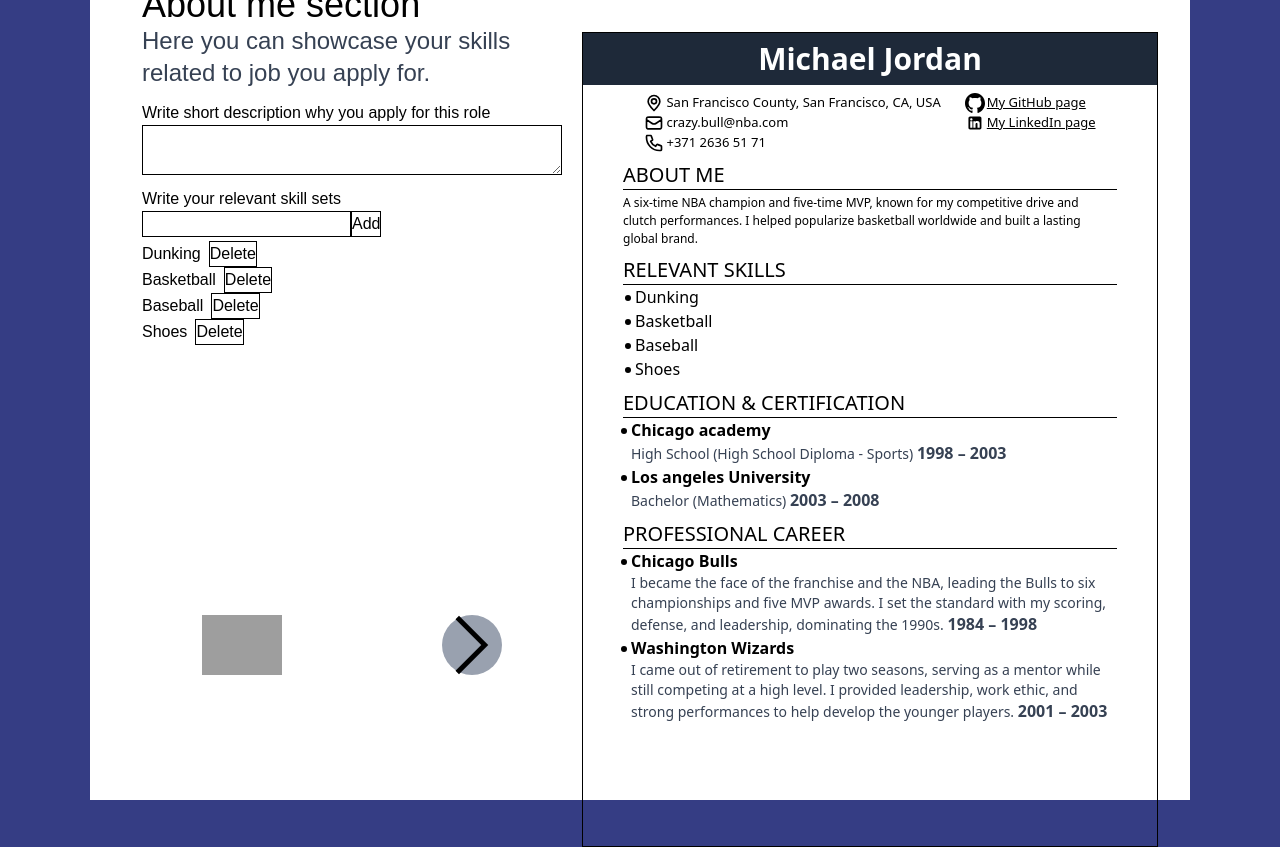
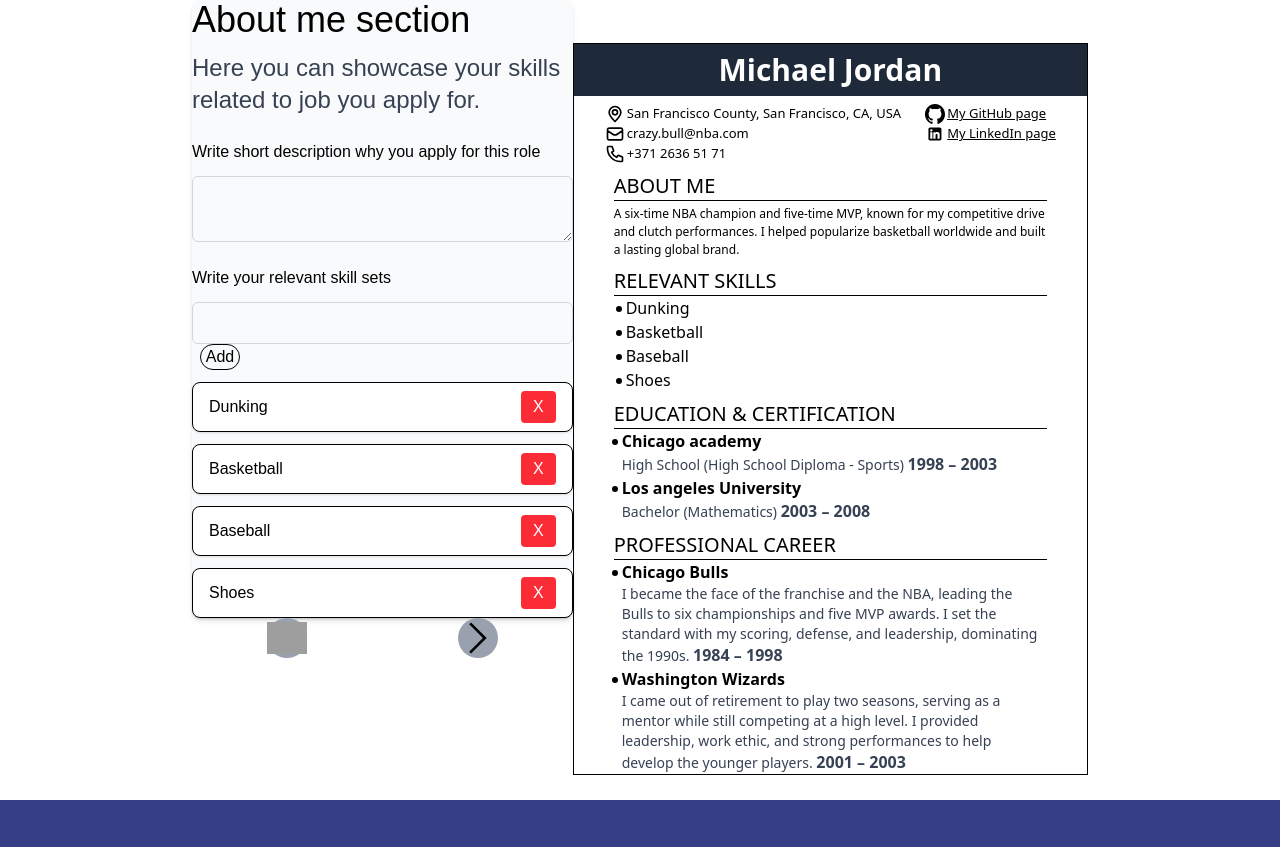
Before and after one commit to thedenisovan/react-cv-project, a React (Vite) app: page / in a window 1280 px wide. Both pictures are taken after a click on the button 472 px from the left and 645 px from the top of the page. After the commit the page ends 818 px from the top, so only its background shows below. Built offline with nearby package versions, Linux system fonts and the light colour scheme; grey boxes are pictures that could not be loaded.

Commit message:
Finish: Will no continiue to work on this project, total mess first react tailwind experiment gone wrong

```diff
--- a/package.json
+++ b/package.json
@@ -10,6 +10,7 @@
     "preview": "vite preview"
   },
   "dependencies": {
+    "@heroicons/react": "^2.2.0",
     "@tailwindcss/vite": "^4.1.13",
     "html2canvas": "^1.4.1",
     "html2pdf.js": "^0.12.0",
--- a/src/components/App.jsx
+++ b/src/components/App.jsx
@@ -223,7 +223,7 @@
 
   return (
     <div
-      className={`h-full bg-white max-w-[1100px] flex justify-center p-[2rem] ${
+      className={`m-auto md:w-[70vw] lg:max-w-[1100px] flex justify-center ${
         index > 2 ? 'flex-col' : 'flex-row'
       }`}
     >
@@ -274,13 +274,17 @@
     >
       <button
         disabled={index < 1}
-        className='bg-gray-400 rounded-[50px]'
+        className='bg-gray-400 rounded-[50px] w-10 h-10 hover:bg-gray-500 hover:cursor-pointer disabled:cursor-not-allowed disabled:hover:bg-gray-400'
         onClick={previousPage}
       >
-        <img className='h-15' src={prevSvg} />
+        <img className='h-8 m-auto' src={prevSvg} />
       </button>
-      <button className='bg-gray-400 rounded-[50px]' onClick={nextPage}>
-        <img className='h-15' src={nextSvg} />
+      <button
+        disabled={index > 2}
+        className='bg-gray-400 rounded-[50px] w-10 h-10 hover:bg-gray-500 hover:cursor-pointer disabled:cursor-not-allowed disabled:hover:bg-gray-400'
+        onClick={nextPage}
+      >
+        <img className='h-8 m-auto' src={nextSvg} />
       </button>
     </div>
   );
--- a/src/components/sections/Career.jsx
+++ b/src/components/sections/Career.jsx
@@ -13,13 +13,6 @@
 }) {
   return (
     <Container>
-      <h1 className='text-3xl font-medium'>
-        Employee education and related experience
-      </h1>
-      <p className='text-1xl font-normal text-gray-700'>
-        Here you can provide information about your formal education, work
-        experience, and skills.
-      </p>
       <Experience
         title='Education'
         label='Academy'
@@ -31,15 +24,20 @@
         resetExperience={resetExperience}
         academy={academy}
       />
-      <ul>
+      <ul className='flex flex-col gap-3'>
         {education.map((instance) => (
-          <li key={instance.id}>
-            {instance.academy}
+          <li
+            key={instance.id}
+            className='flex items-center justify-between border rounded-lg px-4 py-2 shadow-sm bg-white'
+          >
+            <span className='font-medium text-gray-700'>
+              {instance.academy}
+            </span>
             <button
-              className='border-1'
+              className='px-3 py-1 bg-red-500 text-white text-sm font-semibold rounded hover:bg-red-600 transition'
               onClick={() => deleteEntry('education', instance.id)}
             >
-              Delete
+              ✕
             </button>
           </li>
         ))}
@@ -55,15 +53,20 @@
         isEducation={false}
         storeCareer={storeCareer}
       />
-      <ul>
+      <ul className='flex flex-col gap-3'>
         {storedCareer.map((instance) => (
-          <li key={instance.id}>
-            {instance.company}
+          <li
+            key={instance.id}
+            className='flex items-center justify-between border rounded-lg px-4 py-2 shadow-sm bg-white'
+          >
+            <span className='font-medium text-gray-700'>
+              {instance.company}
+            </span>
             <button
-              className='border-1'
+              className='px-3 py-1 bg-red-500 text-white text-sm font-semibold rounded hover:bg-red-600 transition'
               onClick={() => deleteEntry('storedCareer', instance.id)}
             >
-              Delete
+              ✕
             </button>
           </li>
         ))}
@@ -86,13 +89,13 @@
   storeCareer,
 }) {
   return (
-    <form>
+    <form className='mt-4 p-4 bg-gray-50 rounded-lg shadow-md space-y-3'>
       <h2 className='text-2xl font-medium mt-2 -mb-1'>{title}</h2>
       <label htmlFor={type}>{label}</label>
       <div>
         <input
           autoComplete='organization'
-          className='border-1'
+          className='w-full p-2 border border-gray-300 rounded-md focus:ring-2 focus:ring-emerald-500 focus:outline-none'
           id={isEducation ? 'academy' : 'company'}
           placeholder={placeholder}
           value={academy}
@@ -127,7 +130,7 @@
         }
         <button
           type='button'
-          className='w-25 border-1'
+          className='mt-2 px-4 py-2 bg-emerald-600 text-white font-semibold rounded-md hover:bg-emerald-700 transition'
           onClick={isEducation ? storeEducation : storeCareer}
         >
           Add
@@ -152,7 +155,7 @@
 
   return (
     <select
-      className='border-1'
+      className='w-full p-2 border border-gray-300 rounded-md focus:ring-2 focus:ring-emerald-500 focus:outline-none'
       id={id}
       defaultValue=''
       onChange={(e) =>
@@ -211,7 +214,7 @@
   return (
     <div>
       <select
-        className='border-1'
+        className='w-full p-2 border border-gray-300 rounded-md focus:ring-2 focus:ring-emerald-500 focus:outline-none'
         id='degree'
         defaultValue=''
         onChange={(e) =>
@@ -228,7 +231,7 @@
         ))}
       </select>
       <select
-        className='border-1'
+        className='w-full p-2 border border-gray-300 rounded-md focus:ring-2 focus:ring-emerald-500 focus:outline-none'
         id='field'
         defaultValue=''
         onChange={(e) =>
@@ -257,7 +260,7 @@
       <input
         type='text'
         id='role'
-        className='border'
+        className='w-full p-2 border border-gray-300 rounded-md focus:ring-2 focus:ring-emerald-500 focus:outline-none'
         onChange={(e) => onStateChange('career', e.target.id, e.target.value)}
       />
     </>
--- a/src/components/sections/PersonalInfo.jsx
+++ b/src/components/sections/PersonalInfo.jsx
@@ -3,7 +3,9 @@
 export default function PersonalInfo({ onStateChange }) {
   return (
     <Container>
-      <h1 className='text-3xl font-medium'>Personal details</h1>
+      <h1 className='text-2xl md:text-3xl lg:text-4xl font-medium mt-[5-rem]'>
+        Personal details
+      </h1>
       <p className='text-1xl font-normal text-gray-700'>
         Personal details such as - name, job title and email are crucial for any
         employers resume.
--- a/src/components/sections/SectionContainer.jsx
+++ b/src/components/sections/SectionContainer.jsx
@@ -1,6 +1,6 @@
 export default function Container({ children }) {
   return (
-    <div className='w-full aspect-[210/297] font-[sans-serif] p-5 flex flex-col'>
+    <div className='w-full aspect-[210/297] font-[sans-serif] flex flex-col bg-gray-50 rounded-lg shadow-md space-y-3'>
       {children}
     </div>
   );
--- a/src/components/sections/Skills.jsx
+++ b/src/components/sections/Skills.jsx
@@ -10,15 +10,18 @@
   // Creates skill list comp on form side of screen so user can delete skill
   function SkillList({ skills }) {
     return (
-      <ul className='mt-1'>
+      <ul className='flex flex-col gap-3'>
         {skills.map((skill) => (
-          <li key={skill}>
+          <li
+            key={skill}
+            className='flex items-center justify-between border rounded-lg px-4 py-2 shadow-sm bg-white'
+          >
             {skill}
             <button
-              className='ml-2 border-1'
+              className='px-3 py-1 bg-red-500 text-white text-sm font-semibold rounded hover:bg-red-600 transition'
               onClick={() => deleteEntry('skills', skill, true)}
             >
-              Delete
+              X
             </button>
           </li>
         ))}
@@ -28,7 +31,9 @@
 
   return (
     <Container>
-      <h1 className='text-4xl font-medium'>About me section</h1>
+      <h1 className='text-2xl md:text-3xl lg:text-4xl font-medium'>
+        About me section
+      </h1>
       <p className='text-2xl font-normal text-gray-700'>
         Here you can showcase your skills related to job you apply for.
       </p>
@@ -36,7 +41,7 @@
         Write short description why you apply for this role
       </label>
       <textarea
-        className='border-1'
+        className='w-full p-2 border border-gray-300 rounded-md focus:ring-2 focus:ring-emerald-500 focus:outline-none'
         id='about'
         onChange={(e) => onStateChange('skills', e.target.id, e.target.value)}
       ></textarea>
@@ -48,11 +53,11 @@
           onChange={(e) => onStateChange('skills', e.target.id, e.target.value)}
           id='skillInput'
           type='text'
-          className='border-1'
+          className='w-full p-2 border border-gray-300 rounded-md focus:ring-2 focus:ring-emerald-500 focus:outline-none'
           value={skillInput}
         />
         <button
-          className='border-1'
+          className='border-1 ml-2 w-10 hover:cursor-pointer rounded-[50px]'
           onClick={() => {
             addSkill();
           }}
--- a/src/styles/index.css
+++ b/src/styles/index.css
@@ -1,15 +1,19 @@
 @import 'tailwindcss';
 
-html,
-body {
+html {
+  /* 4. Add accessible line-height */
   height: 100%;
-  margin: auto;
-  display: flex;
-  /* 4. Add accessible line-height */
   line-height: 1.5;
   /* 5. Improve text rendering */
   -webkit-font-smoothing: antialiased;
   background-color: #1f2877e5;
+}
+body {
+  background-color: white;
+  margin: auto;
+  max-width: 1300px;
+  /* padding: 40px; */
+  height: 100%;
 }
 
 /* 1. Use a more-intuitive box-sizing model */
```
Also changed, not shown: 1 other file (tests, documents, lock files or other folders).
